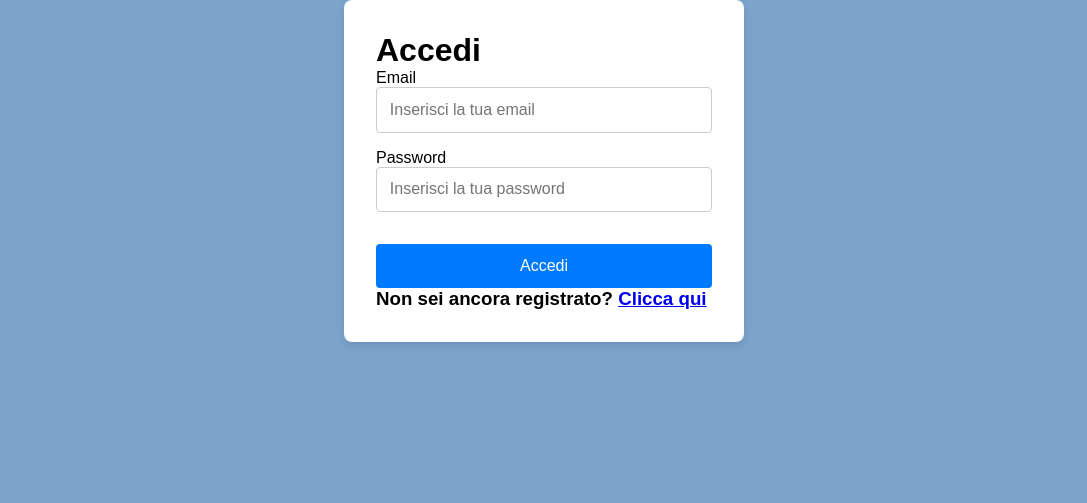
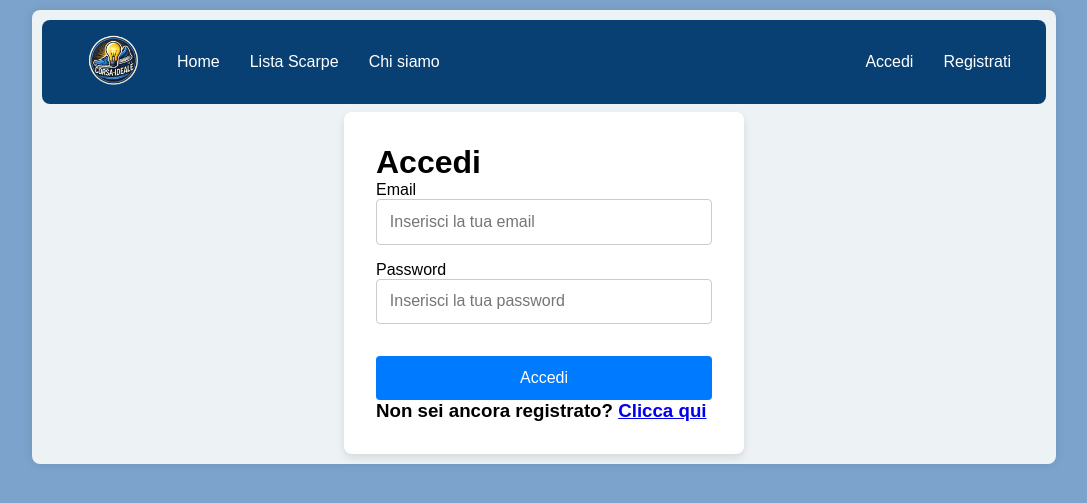
Before and after one commit to ProgettoTecWeb24/Project, a PHP site: page /HTML/accedi.html in a window 1280 px wide. Shown: the top 503 px of the page, without its empty margins (96-1183 px from the left). Run offline with PHP 8.4, Linux system fonts and the light colour scheme.

Commit message:
FIxed navbar in accedi e registrati e messo le % dove serviva

```diff
--- a/src/CSS/style.css
+++ b/src/CSS/style.css
@@ -80,7 +80,7 @@ body {
   background: transparent;
   border: none;
   cursor: pointer;
-  width: 18px;
+  width: 5%;
 }
 
 input:focus {
@@ -124,11 +124,7 @@ input:focus {
 .img-card {
   width: 100%;
   height: auto;
-  max-width: 150px;
   border-radius: 10px;
-}
-
-.img-card {
   flex: 0.3;
   max-width: 180px;
 }
@@ -138,7 +134,7 @@ input:focus {
   flex: 0.7;
 }
 
-.listcards {
+.cards {
   display: grid;
   grid-template-columns: repeat(4, 1fr);
   gap: 16px;
--- a/src/HTML/accedi.html
+++ b/src/HTML/accedi.html
@@ -12,6 +12,31 @@
         <link rel="icon" href="../assets/logo.png" >
     </head>
     <body>
+        <div class="wrapper">
+            <nav class="navbar">
+               <ul class="navbar-items">
+                  <li>
+                     <a href="index.html">
+                     <img class="logo-navbar" src="../assets/logo.png" alt="Logo del sito o un h1 poi vediamo">
+                     </a>
+                  </li>
+                  <li>
+                     <a href="index.html">Home</a>
+                  </li>
+                  <li>
+                     <a href="lista.html">Lista Scarpe</a>
+                  </li>
+                  <li>
+                     <a href="chisiamo.html">Chi siamo</a>
+                  </li>
+                  <li>
+                     <a href="accedi.html">Accedi</a>
+                  </li>
+                  <li>
+                     <a href="registrati.html">Registrati</a>
+                  </li>
+               </ul>
+            </nav>
 
             <div class="login-signin-wrapper">
                 <div class="login-signin-container">
@@ -24,6 +49,7 @@
                     <h3>Non sei ancora registrato? <a href="registrati.html">Clicca qui</a></h3>
                 </div>
             </div>
+        </div>
     </body>
 
 </html>
```
Also changed, not shown: src/HTML/registrati.html (+27 -1 lines). Lines whose indentation alone changed are shown as unchanged.
